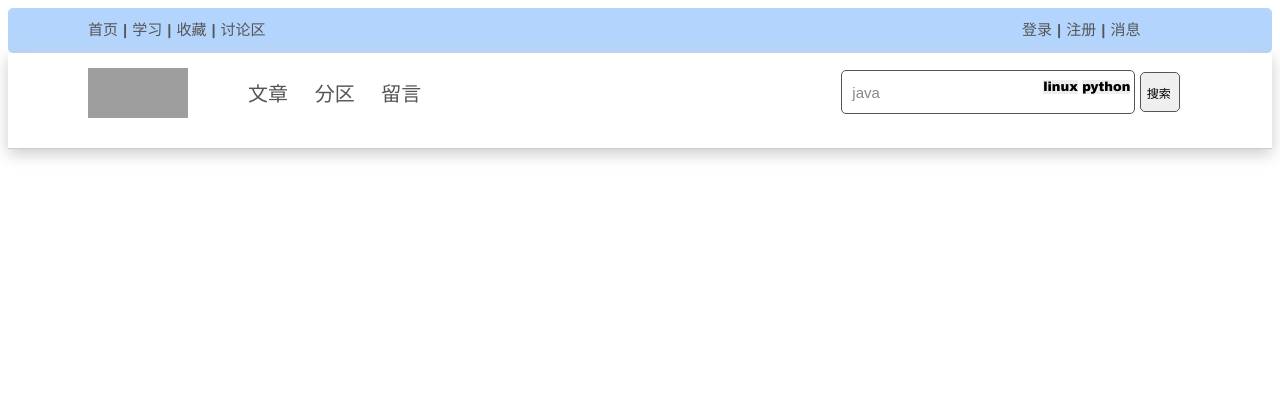
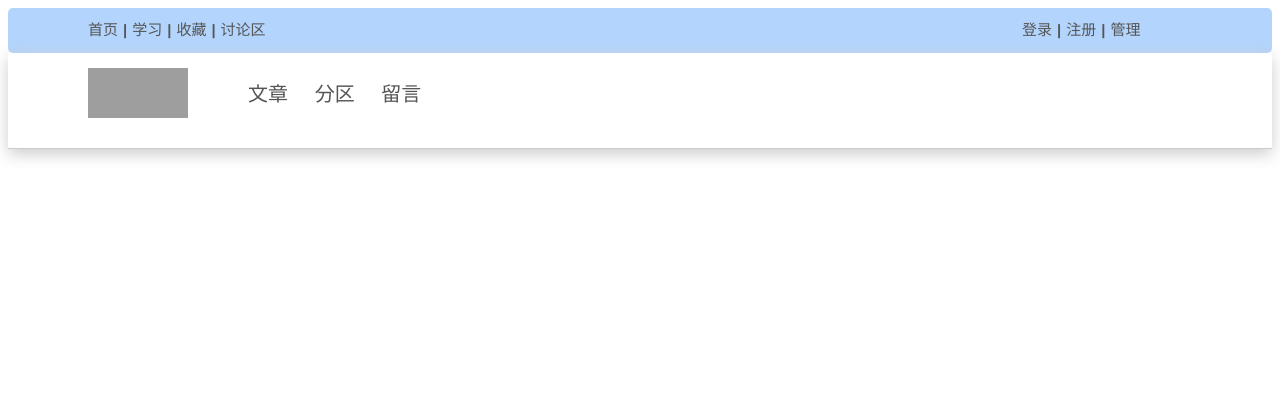
Before and after one commit to 1178912532/django-blogs, a Django app: page /index/ in a window 1280 px wide. Shown: the top 420 px of the page. Run offline with Django 4.2, Linux system fonts and the light colour scheme; grey boxes are pictures that could not be loaded.

Commit message:
png change

```diff
--- a/templates/base.html
+++ b/templates/base.html
@@ -23,7 +23,7 @@
       <span>|</span>
       <a href="/register/">注册</a>
       <span>|</span>
-      <a href="#">消息</a>
+      <a href="/blogadm/">管理</a>
     </div>
 <!--    <div class="login-info"></div>-->
   </div>
@@ -31,23 +31,23 @@
 </div>
 <div class="lab">
   <div class="logo">
-    <a href="#"><img src="../static/img/lg.png" ></a>
+    <a href="#"><img src="../static/img/lq.png" ></a>
   </div>
   <div class="chioce">
     <a href="/index/">文章</a>
     <a href="#">分区</a>
     <a href="#">留言</a>
   </div>
-  <div class="search">
-    <form method="get">
-      <input id="s_word" name="s_word" style="color: #888888" value="java" type="text"/>
-      <input id="s_bottom" style="font-size: 12px;padding-left: 3px;width: 40px" value="搜索" type="submit">
-      <div class="search_word">
-        <span id="w_linux" class="in-bo-word">linux</span>
-        <span id="w_python" class="in-bo-word">python</span>
-      </div>
-    </form>
-  </div>
+{#  <div class="search">#}
+{#    <form method="get">#}
+{#      <input id="s_word" name="s_word" style="color: #888888" value="java" type="text"/>#}
+{#      <input id="s_bottom" style="font-size: 12px;padding-left: 3px;width: 40px" value="搜索" type="submit">#}
+{#      <div class="search_word">#}
+{#        <span id="w_linux" class="in-bo-word">linux</span>#}
+{#        <span id="w_python" class="in-bo-word">python</span>#}
+{#      </div>#}
+{#    </form>#}
+{#  </div>#}
 </div>
 <div class="spri_img">
   <ul>
--- a/templates/blogadm.html
+++ b/templates/blogadm.html
@@ -16,7 +16,7 @@
   <!-- List group -->
     {% for row in text_list %}
   <ul class="list-group">
-      <li class="list-group-item" style="height: 60px"><div class="col-md-10"><h4>{{ row.title }}</h4></div><div class="col-md-2"><a class="btn btn-link" href="{{ row.get_modify_url }}">修改</a><a class="btn btn-link" href="{{ row.get_modify_url }}">删除</a></div></li>
+      <li class="list-group-item" style="height: 60px"><div class="col-md-10"><h4>{{ row.title }}</h4></div><div class="col-md-2"><a class="btn btn-link" href="{{ row.get_modify_url }}">修改</a><a class="btn btn-link" href="/blogadm?id={{ row.id }}">删除</a></div></li>
   </ul>
     {% endfor %}
 </div>
```
